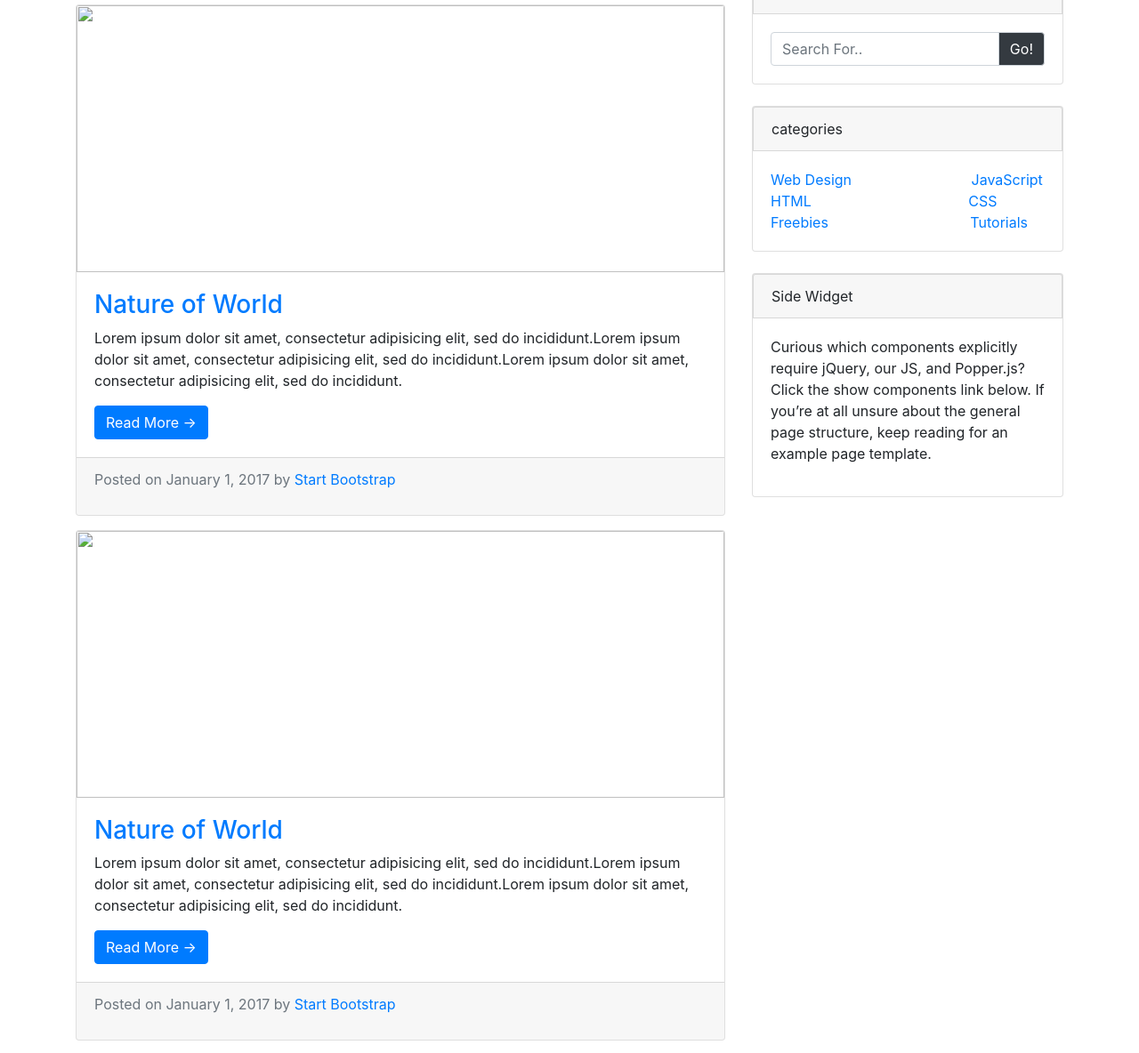
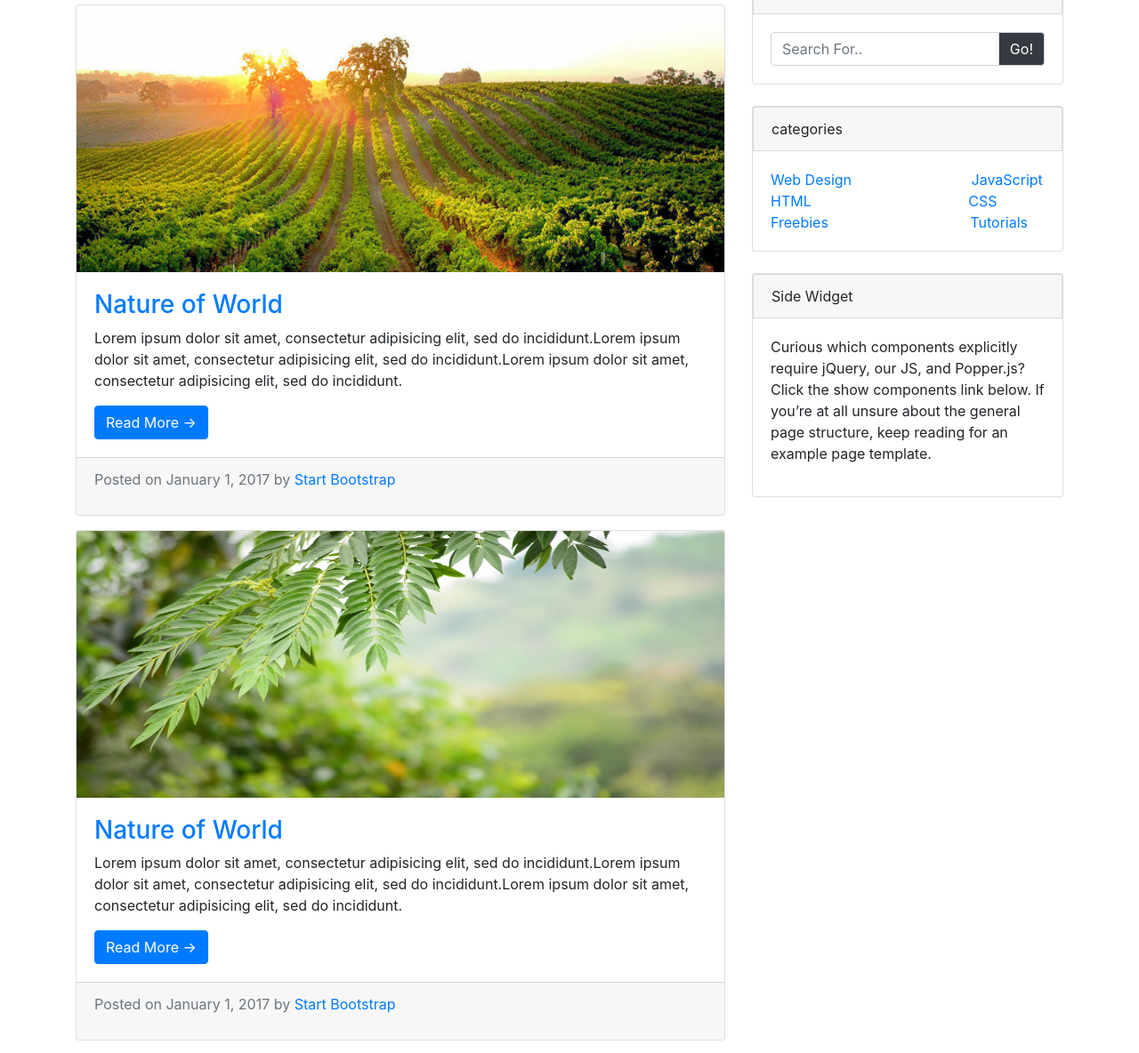
Before and after one commit to maamun21/hw-1, a plain HTML site: page HW-1.html in a window 1280 px wide. Shown: the part 107-1291 px from the top of the page at 89% size. Drawn offline with nearby package versions, Linux system fonts and the light colour scheme.

Commit message:
Update HW-1.html

```diff
--- a/HW-1.html
+++ b/HW-1.html
@@ -31,7 +31,7 @@
 		<div class="col-md-8">
 			<h1> Heading of a this</h1>
 			<div class="card">
-						<img src="img/6.jpg" class="card-img-top" style="height:300px;">
+						<img src="img1/6.jpg" class="card-img-top" style="height:300px;">
 						<div class="card-body">
 							<h3><a href="" class="text-decoration-none">Nature of World</a></h3>
 							<p>Lorem ipsum dolor sit amet, consectetur adipisicing elit, sed do incididunt.Lorem ipsum dolor sit amet, consectetur adipisicing elit, sed do incididunt.Lorem ipsum dolor sit amet, consectetur adipisicing elit, sed do incididunt.</p>
@@ -43,7 +43,7 @@
 					</div>
 					<!------card 1 end---->
 					<div class="card mt-3">
-						<img src="img/nature.png" class="card-img-top" style="height:300px;">
+						<img src="img1/nature.png" class="card-img-top" style="height:300px;">
 						<div class="card-body">
 							<h3><a href="" class="text-decoration-none">Nature of World</a></h3>
 							<p>Lorem ipsum dolor sit amet, consectetur adipisicing elit, sed do incididunt.Lorem ipsum dolor sit amet, consectetur adipisicing elit, sed do incididunt.Lorem ipsum dolor sit amet, consectetur adipisicing elit, sed do incididunt.</p>
@@ -56,7 +56,7 @@
 					<!------card 2 end---->
 
 					<div class="card mt-3">
-						<img src="img/6.jpg" class="card-img-top" style="height:300px;">
+						<img src="img1/6.jpg" class="card-img-top" style="height:300px;">
 						<div class="card-body">
 							<h3><a href="" class="text-decoration-none">Nature of World</a></h3>
 							<p>Lorem ipsum dolor sit amet, consectetur adipisicing elit, sed do incididunt.Lorem ipsum dolor sit amet, consectetur adipisicing elit, sed do incididunt.Lorem ipsum dolor sit amet, consectetur adipisicing elit, sed do incididunt.</p>
```
